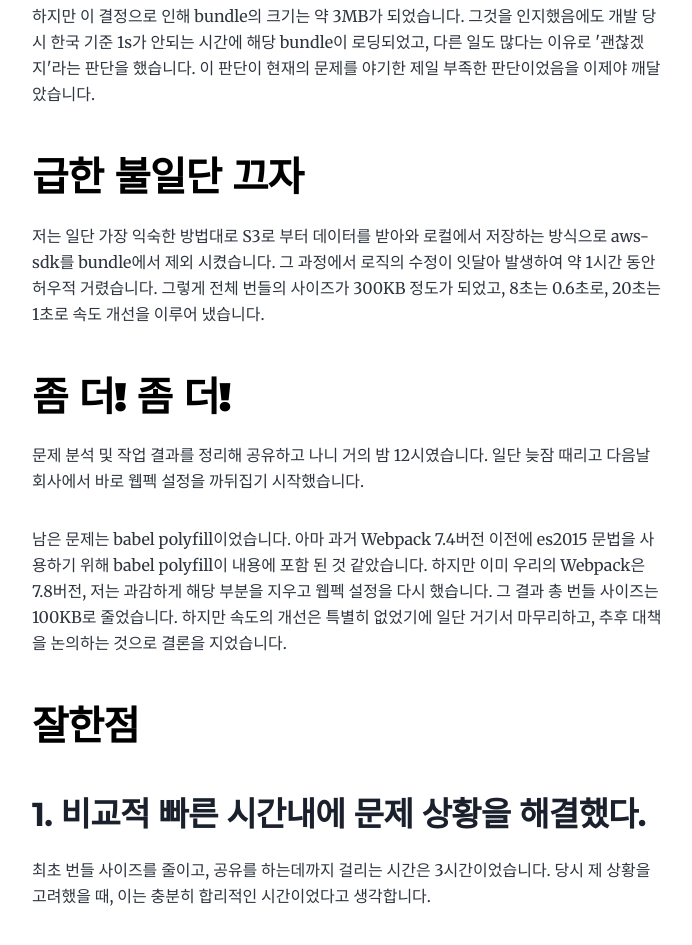
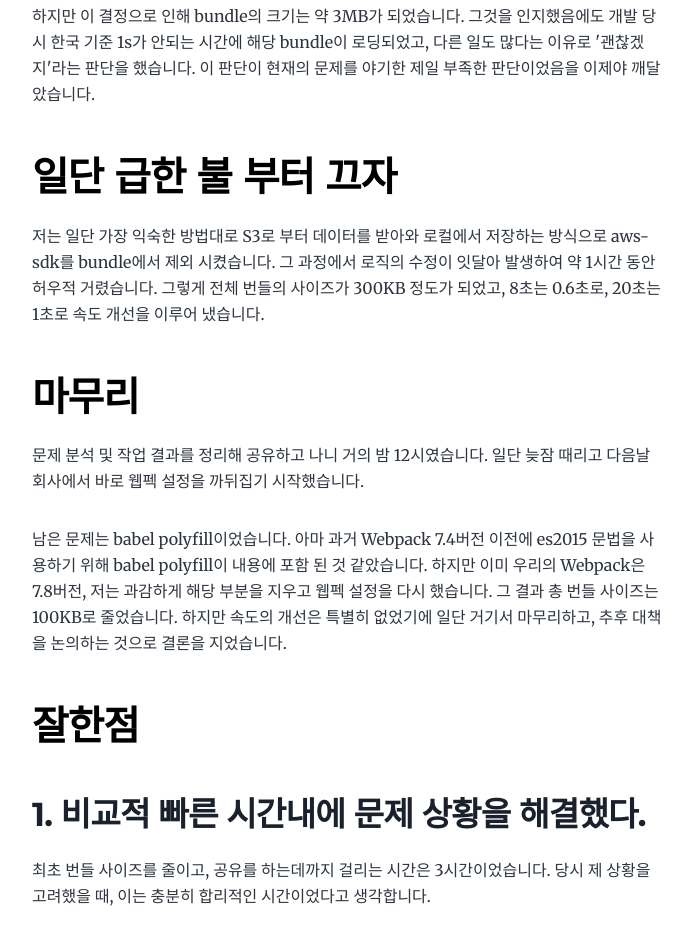
Before and after one commit to heozeop/heozeop.github.io, a Gatsby site: page /ex-bundle/ in a window 1280 px wide. Shown: the part 1464-2409 px from the top of the page, without its empty margins (292-984 px from the left). Built offline with nearby package versions, Linux system fonts and the light colour scheme; Gatsby itself is replaced by a stand-in of ours.

Commit message:
글: 오타 수정

```diff
--- a/content/blog/ex-bundle/index.md
+++ b/content/blog/ex-bundle/index.md
@@ -25,10 +25,10 @@ PO님께서는 해당 피드백을 들으신 후에 바로 현황을 분석해
 
 하지만 이 결정으로 인해 bundle의 크기는 약 3MB가 되었습니다. 그것을 인지했음에도 개발 당시 한국 기준 1s가 안되는 시간에 해당 bundle이 로딩되었고, 다른 일도 많다는 이유로 '괜찮겠지'라는 판단을 했습니다. 이 판단이 현재의 문제를 야기한 제일 부족한 판단이었음을 이제야 깨달았습니다.
 
-# 급한 불일단 끄자
+# 일단 급한 불 부터 끄자
 저는 일단 가장 익숙한 방법대로 S3로 부터 데이터를 받아와 로컬에서 저장하는 방식으로 aws-sdk를 bundle에서 제외 시켰습니다. 그 과정에서 로직의 수정이 잇달아 발생하여 약 1시간 동안 허우적 거렸습니다. 그렇게 전체 번들의 사이즈가 300KB 정도가 되었고, 8초는 0.6초로, 20초는 1초로 속도 개선을 이루어 냈습니다.
 
-# 좀 더! 좀 더!
+# 마무리
 문제 분석 및 작업 결과를 정리해 공유하고 나니 거의 밤 12시였습니다. 일단 늦잠 때리고 다음날 회사에서 바로 웹펙 설정을 까뒤집기 시작했습니다.
 
 남은 문제는 babel polyfill이었습니다. 아마 과거 Webpack 7.4버전 이전에 es2015 문법을 사용하기 위해 babel polyfill이 내용에 포함 된 것 같았습니다. 하지만 이미 우리의 Webpack은 7.8버전, 저는 과감하게 해당 부분을 지우고 웹펙 설정을 다시 했습니다. 그 결과 총 번들 사이즈는 100KB로 줄었습니다. 하지만 속도의 개선은 특별히 없었기에 일단 거기서 마무리하고, 추후 대책을 논의하는 것으로 결론을 지었습니다.
```
